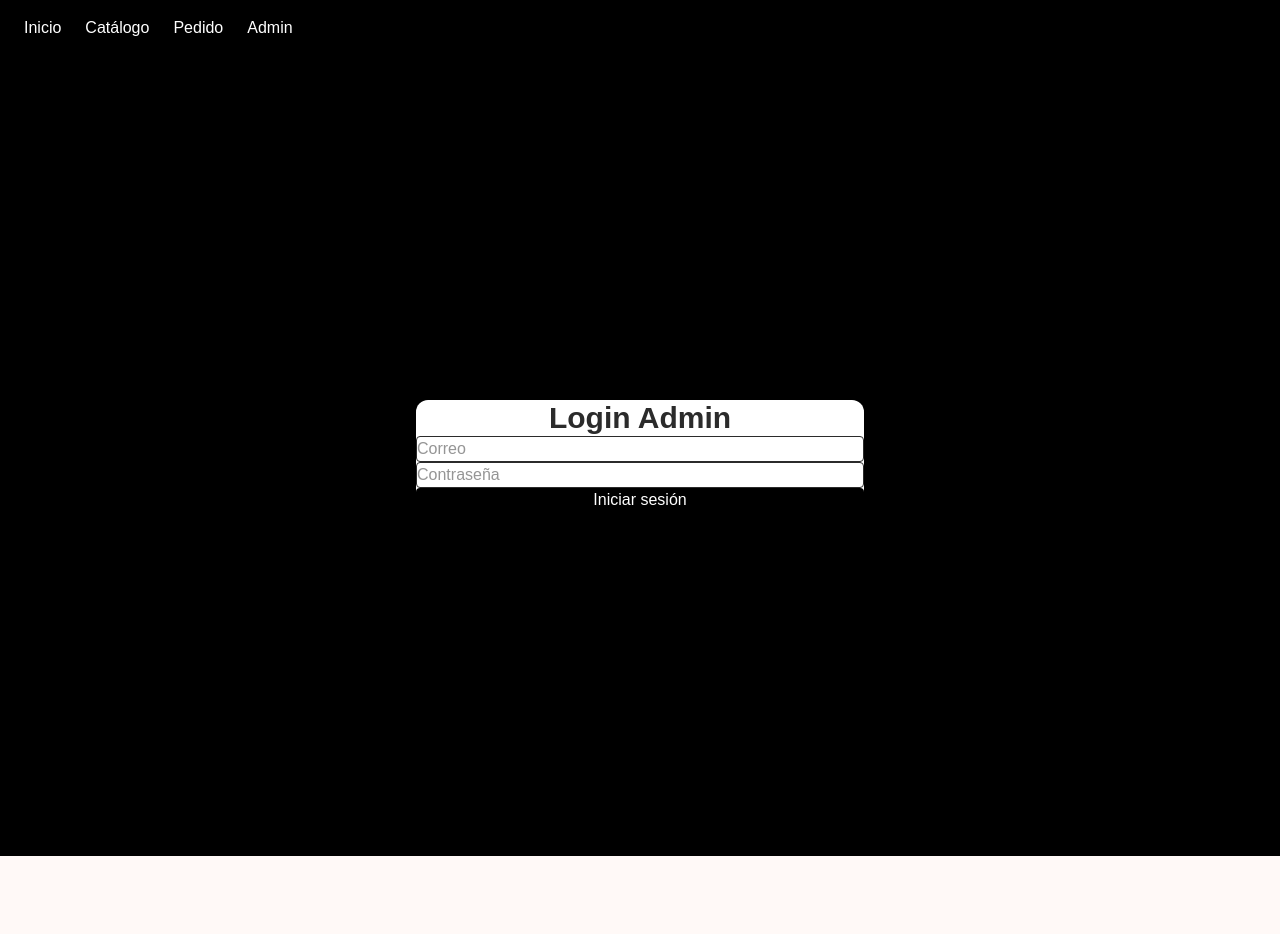
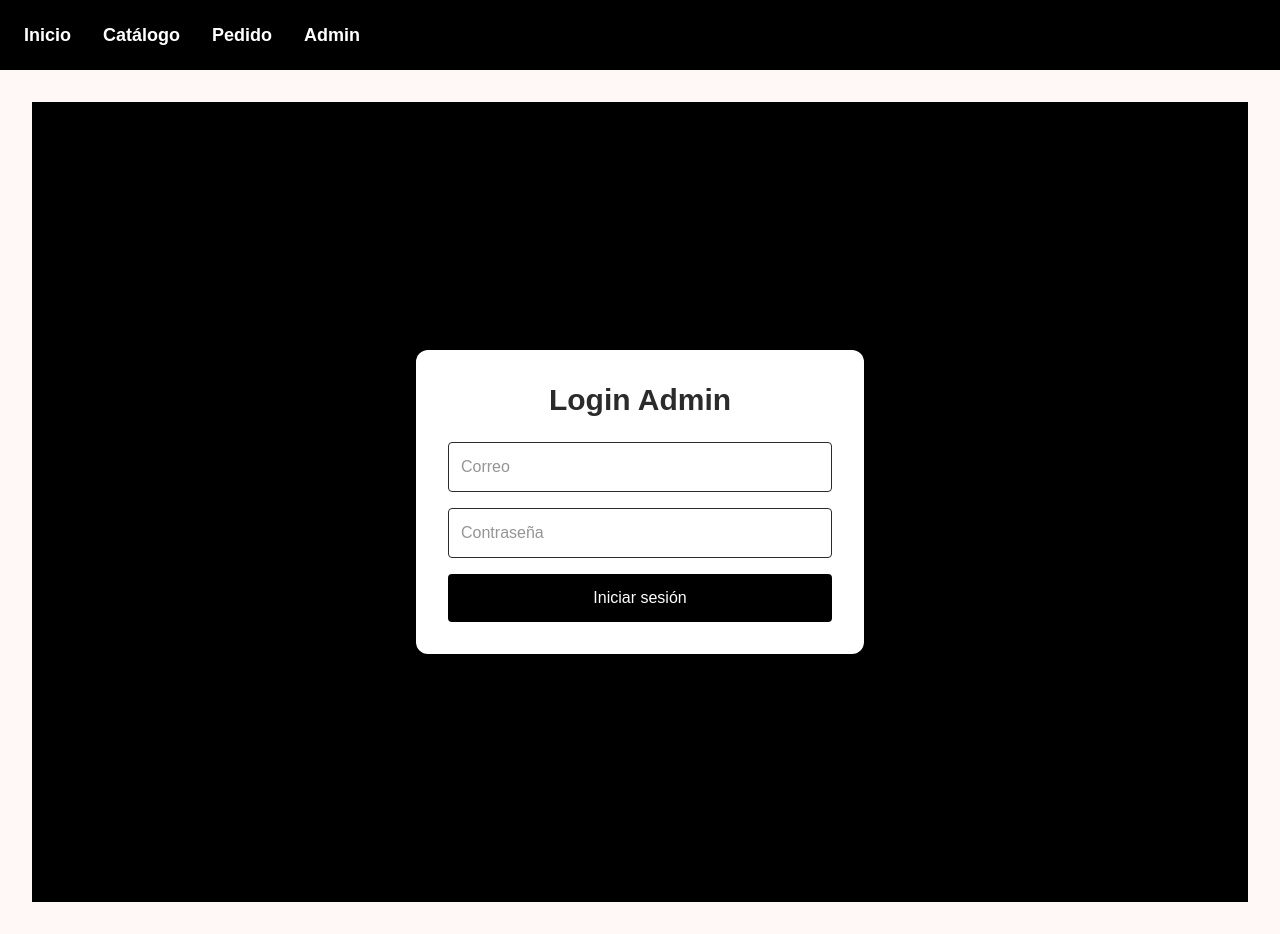
Before and after one commit to erickmd79/tuchis-system, a Next.js app: page /login in a window 1280 px wide. Before the commit the page ends 856 px from the top, so only its background shows below. Built offline with nearby package versions, Linux system fonts and the light colour scheme; no server answers.

Commit message:
Fix estilos globales 2

```diff
--- a/src/app/globals.css
+++ b/src/app/globals.css
@@ -2,256 +2,160 @@
 
 *{
   box-sizing:border-box;
-  margin:0;
-  padding:0;
 }
 
 html,
 body{
+  margin:0;
+  padding:0;
   width:100%;
   overflow-x:hidden;
-  background:#FFF9F7;
+  background:#FFF8F6;
   color:#2B2B2B;
   font-family:Arial, Helvetica, sans-serif;
 }
-
-/* LINKS */
 
 a{
   text-decoration:none;
   color:inherit;
 }
 
-/* IMÁGENES */
-
 img{
+  max-width:100%;
   display:block;
-  max-width:100%;
 }
-
-/* BOTONES */
 
 button{
   cursor:pointer;
-  border:none;
-  outline:none;
 }
 
-/* INPUTS */
-
-input,
-textarea,
-select{
-  outline:none;
-  font-size:16px;
+.app-wrapper{
   width:100%;
-}
-
-/* SCROLL */
-
-::-webkit-scrollbar{
-  width:10px;
-  height:10px;
-}
-
-::-webkit-scrollbar-thumb{
-  background:#20B8C9;
-  border-radius:999px;
-}
-
-::-webkit-scrollbar-track{
-  background:#F8EDEA;
-}
-
-/* CONTENEDOR GLOBAL */
-
-.container-app{
-  width:100%;
-  max-width:1400px;
+  max-width:1440px;
   margin:auto;
-  padding-left:24px;
-  padding-right:24px;
+  padding:32px;
 }
 
 @media(max-width:768px){
 
-  .container-app{
-    padding-left:16px;
-    padding-right:16px;
+  .app-wrapper{
+    padding:16px;
   }
 
 }
 
-/* CARDS */
+.navbar{
+  width:100%;
+  height:70px;
+  background:black;
+  color:white;
 
-.card-premium{
+  display:flex;
+  align-items:center;
+  gap:32px;
+
+  padding:0 24px;
+
+  position:sticky;
+  top:0;
+  z-index:999;
+}
+
+.navbar a{
+  font-size:18px;
+  font-weight:700;
+}
+
+@media(max-width:768px){
+
+  .navbar{
+    gap:18px;
+    overflow-x:auto;
+    white-space:nowrap;
+  }
+
+}
+
+.page-title{
+  font-size:72px;
+  font-weight:900;
+  line-height:1;
+  color:#20B8C9;
+  margin-bottom:12px;
+}
+
+@media(max-width:768px){
+
+  .page-title{
+    font-size:48px;
+  }
+
+}
+
+.section-card{
   background:white;
   border-radius:32px;
   padding:24px;
-  border:1px solid #F4D4CF;
+  border:1px solid #F5D3CD;
   box-shadow:
-    0 10px 30px rgba(0,0,0,.04);
+    0 10px 30px rgba(0,0,0,.05);
 }
 
-/* INPUTS */
+.grid-auto{
+  display:grid;
 
-.input-premium{
-  width:100%;
-  background:white;
-  border:1px solid #F4D4CF;
-  border-radius:22px;
-  padding:18px 20px;
-  font-size:16px;
-  transition:.2s;
-}
-
-.input-premium:focus{
-  border-color:#20B8C9;
-  box-shadow:
-    0 0 0 4px rgba(32,184,201,.12);
-}
-
-/* BOTONES */
-
-.btn-primary{
-  background:#20B8C9;
-  color:white;
-  border-radius:18px;
-  padding:16px 24px;
-  font-weight:700;
-  transition:.2s;
-}
-
-.btn-primary:hover{
-  background:#16A7B8;
-}
-
-.btn-danger{
-  background:#F08C8C;
-  color:white;
-  border-radius:18px;
-  padding:16px 24px;
-  font-weight:700;
-}
-
-.btn-warning{
-  background:#F4C95D;
-  color:#2B2B2B;
-  border-radius:18px;
-  padding:16px 24px;
-  font-weight:700;
-}
-
-/* GRID RESPONSIVE */
-
-.grid-responsive{
-
-  display:grid;
   grid-template-columns:
     repeat(auto-fit,minmax(280px,1fr));
 
   gap:24px;
 }
 
-/* NAVBAR */
+.input{
+  width:100%;
+  height:58px;
+  border-radius:20px;
+  border:1px solid #F3D4CF;
+  padding:0 20px;
+  font-size:16px;
+  background:white;
+}
 
-.navbar{
+.textarea{
   width:100%;
-  background:black;
+  min-height:120px;
+  border-radius:20px;
+  border:1px solid #F3D4CF;
+  padding:20px;
+  font-size:16px;
+  resize:none;
+  background:white;
+}
+
+.btn-primary{
+  border:none;
+  background:#20B8C9;
   color:white;
   padding:16px 24px;
-  display:flex;
-  align-items:center;
-  gap:24px;
-  position:sticky;
-  top:0;
-  z-index:100;
+  border-radius:18px;
+  font-size:16px;
+  font-weight:700;
 }
 
-@media(max-width:768px){
-
-  .navbar{
-    overflow-x:auto;
-    gap:16px;
-    padding:14px 16px;
-  }
-
+.btn-danger{
+  border:none;
+  background:#EF7373;
+  color:white;
+  padding:16px 24px;
+  border-radius:18px;
+  font-size:16px;
+  font-weight:700;
 }
 
-/* TITLES */
-
-.title-xl{
-  font-size:72px;
-  line-height:1;
-  font-weight:900;
-  color:#20B8C9;
-}
-
-.title-lg{
-  font-size:42px;
-  line-height:1;
-  font-weight:900;
-  color:#20B8C9;
-}
-
-@media(max-width:768px){
-
-  .title-xl{
-    font-size:48px;
-  }
-
-  .title-lg{
-    font-size:32px;
-  }
-
-}
-
-/* MODALES */
-
-.modal-overlay{
-  position:fixed;
-  inset:0;
-  background:rgba(0,0,0,.55);
-  display:flex;
-  justify-content:center;
-  align-items:center;
-  padding:20px;
-  z-index:999;
-}
-
-.modal-content{
-  width:100%;
-  max-width:1100px;
-  max-height:90vh;
-  overflow-y:auto;
-  background:white;
-  border-radius:32px;
-  padding:32px;
-}
-
-/* SIDEBAR */
-
-.sidebar-admin{
-  width:280px;
-  min-width:280px;
-}
-
-@media(max-width:1024px){
-
-  .sidebar-admin{
-    display:none;
-  }
-
-}
-
-/* CATÁLOGO */
-
-.catalogo-grid{
-
+.catalog-grid{
   display:grid;
 
   grid-template-columns:
-    repeat(auto-fit,minmax(280px,1fr));
+    repeat(auto-fit,minmax(300px,1fr));
 
   gap:28px;
 }
@@ -260,20 +164,21 @@ select{
   background:white;
   border-radius:28px;
   overflow:hidden;
-  border:1px solid #F4D4CF;
+  border:1px solid #F3D4CF;
+
   box-shadow:
-    0 8px 25px rgba(0,0,0,.05);
-  transition:.2s;
+    0 10px 24px rgba(0,0,0,.05);
 }
 
-.product-card:hover{
-  transform:translateY(-4px);
+.product-content{
+  padding:20px;
 }
 
 .product-image{
+  width:100%;
   aspect-ratio:1/1;
   overflow:hidden;
-  background:#F8F8F8;
+  background:#F5F5F5;
 }
 
 .product-image img{
@@ -282,10 +187,7 @@ select{
   object-fit:cover;
 }
 
-/* DASHBOARD */
-
 .dashboard-grid{
-
   display:grid;
 
   grid-template-columns:
@@ -295,23 +197,32 @@ select{
 }
 
 .stat-card{
-  border-radius:32px;
+  border-radius:28px;
   padding:28px;
   min-height:180px;
 }
 
-/* FIXES IMPORTANTES */
+.modal-overlay{
+  position:fixed;
+  inset:0;
+  background:rgba(0,0,0,.6);
 
-main,
-section,
-div{
-  min-width:0;
+  display:flex;
+  justify-content:center;
+  align-items:center;
+
+  padding:20px;
+
+  z-index:9999;
 }
 
-.flex{
-  min-width:0;
+.modal-content{
+  width:100%;
+  max-width:1200px;
+  max-height:90vh;
+  overflow-y:auto;
+
+  background:white;
+  border-radius:32px;
+  padding:32px;
 }
-
-.grid{
-  min-width:0;
-}
```
